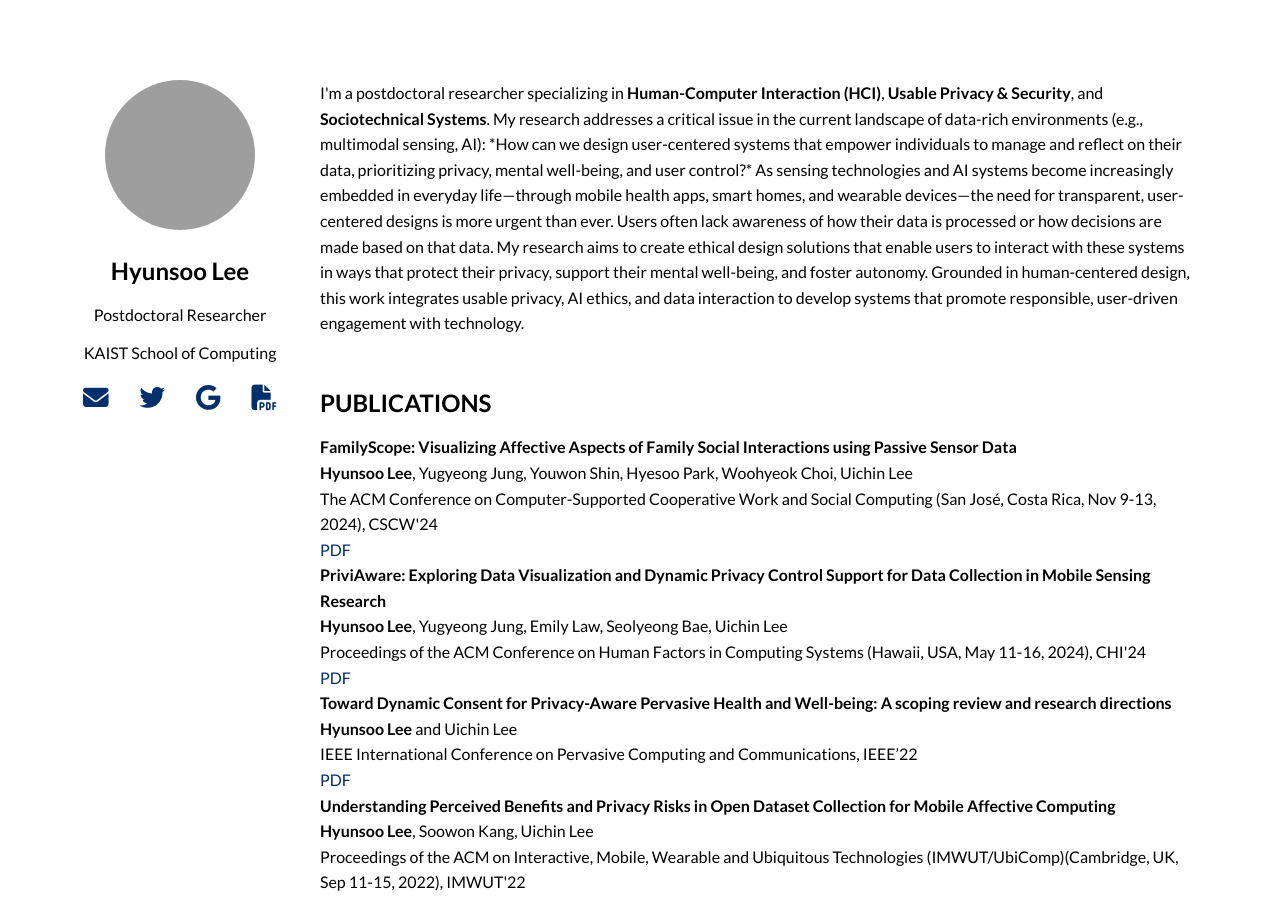
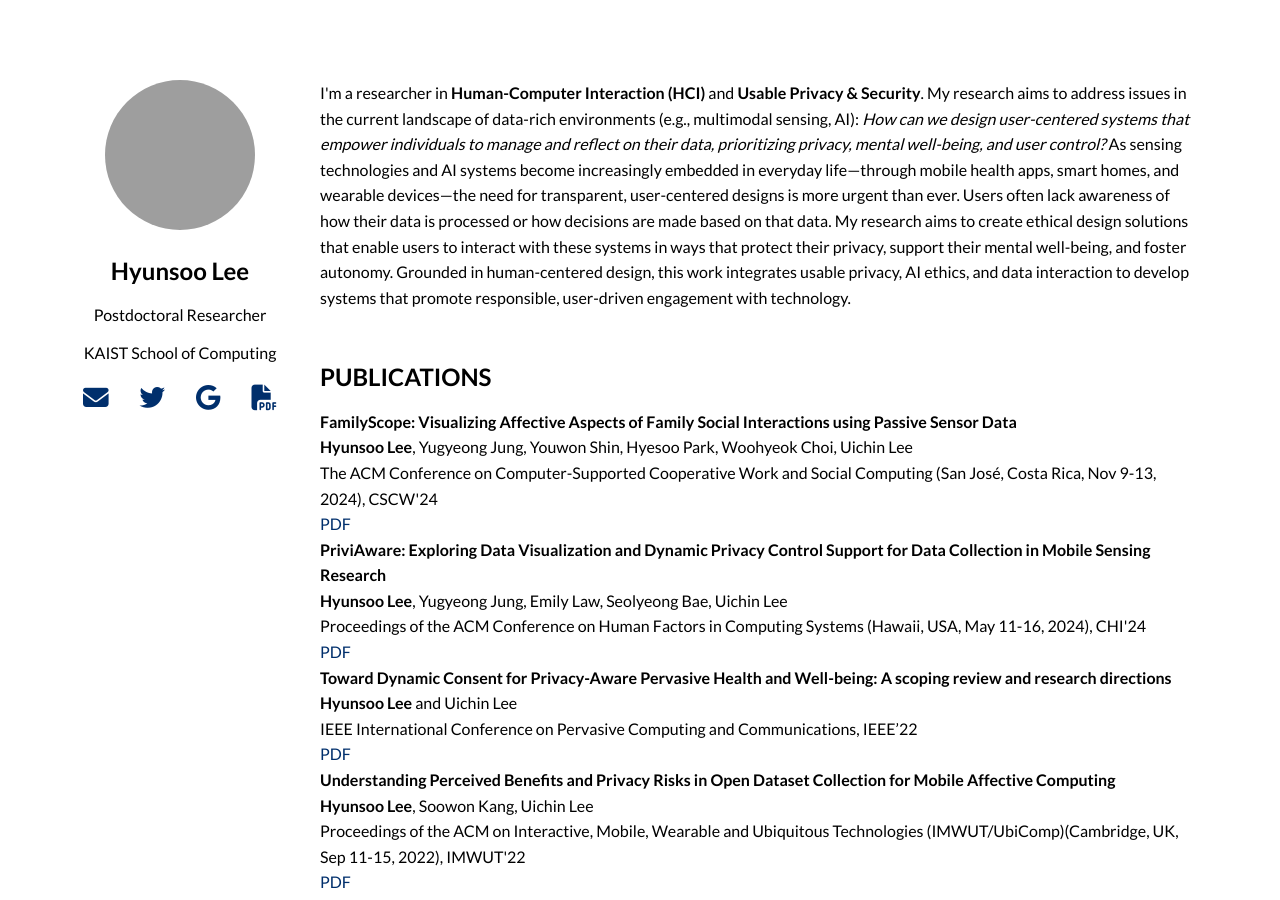
Before and after one commit to hslee90/hslee90.github.io, a Jekyll site: the page built from index.md, in a window 1280 px wide and 900 px high. Built offline with Jekyll 4.4.1, drawn with Linux system fonts in a browser that asks for light colours; nearby versions of some CDN libraries; grey boxes are pictures that could not be loaded.

Commit message:
Update index.md

```diff
--- a/index.md
+++ b/index.md
@@ -26,8 +26,8 @@
 
   <!-- 오른쪽: 텍스트 내용 -->
   <div class="main-content">
-    <p>I'm a postdoctoral researcher specializing in <strong>Human-Computer Interaction (HCI)</strong>, <strong>Usable Privacy & Security</strong>, and <strong>Sociotechnical Systems</strong>. My research addresses a critical issue in the current landscape of data-rich environments (e.g., multimodal sensing, AI): *How
-      can we design user-centered systems that empower individuals to manage and reflect on their data, prioritizing privacy, mental well-being, and user control?*
+    <p>I'm a researcher in <strong>Human-Computer Interaction (HCI)</strong> and <strong>Usable Privacy & Security</strong>. My research aims to address issues in the current landscape of data-rich environments (e.g., multimodal sensing, AI): <i>How
+      can we design user-centered systems that empower individuals to manage and reflect on their data, prioritizing privacy, mental well-being, and user control?</i>
 
       As sensing technologies and AI systems become increasingly embedded in everyday life—through mobile health apps, smart homes, and wearable devices—the need for transparent, user-centered designs is more urgent than ever. Users often lack awareness of how their data is processed or how decisions are made based on
       that data. My research aims to create ethical design solutions that enable users to interact with these systems in ways that protect their privacy, support their mental well-being, and foster autonomy. Grounded in human-centered design, this work integrates usable privacy, AI ethics, and data interaction to develop
```
